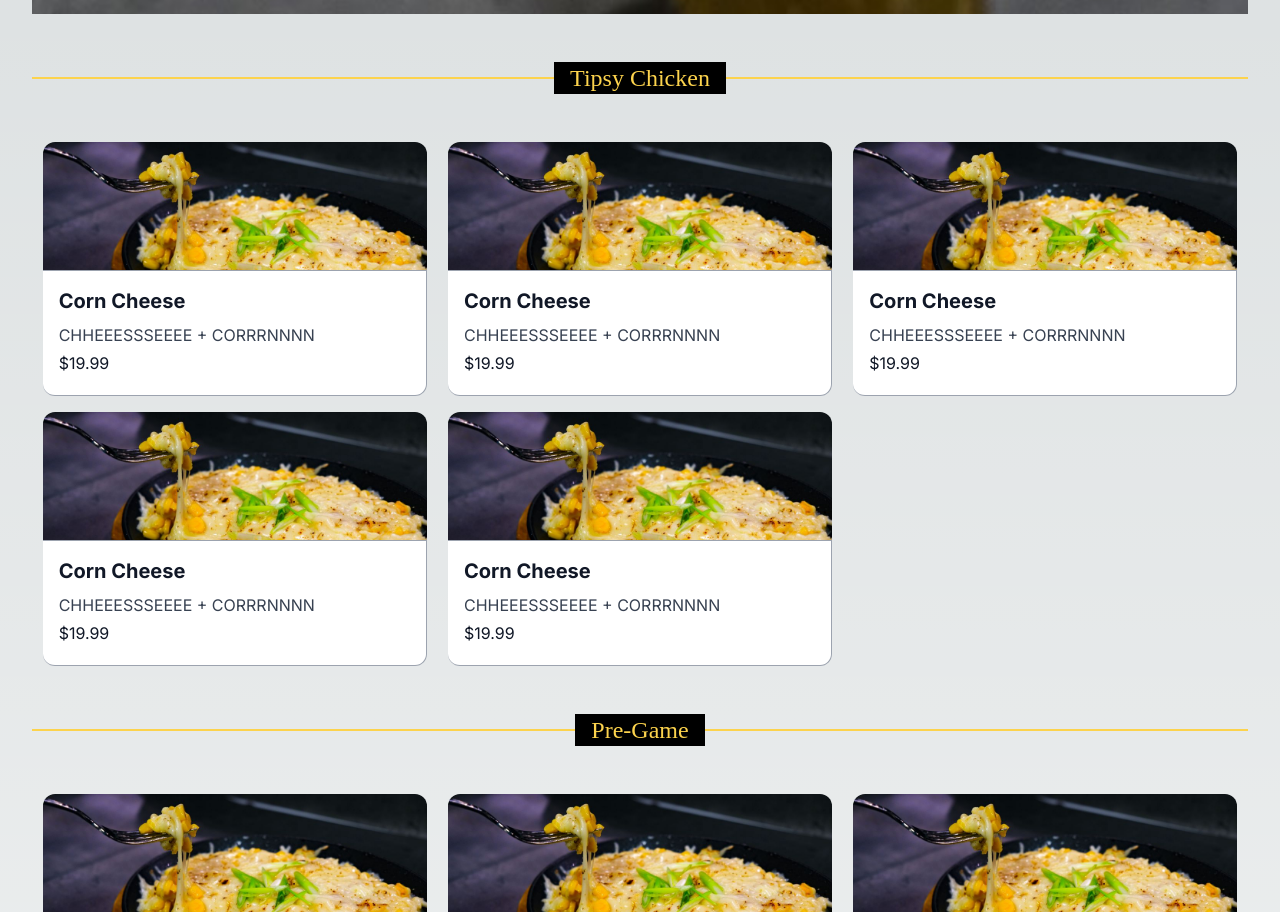
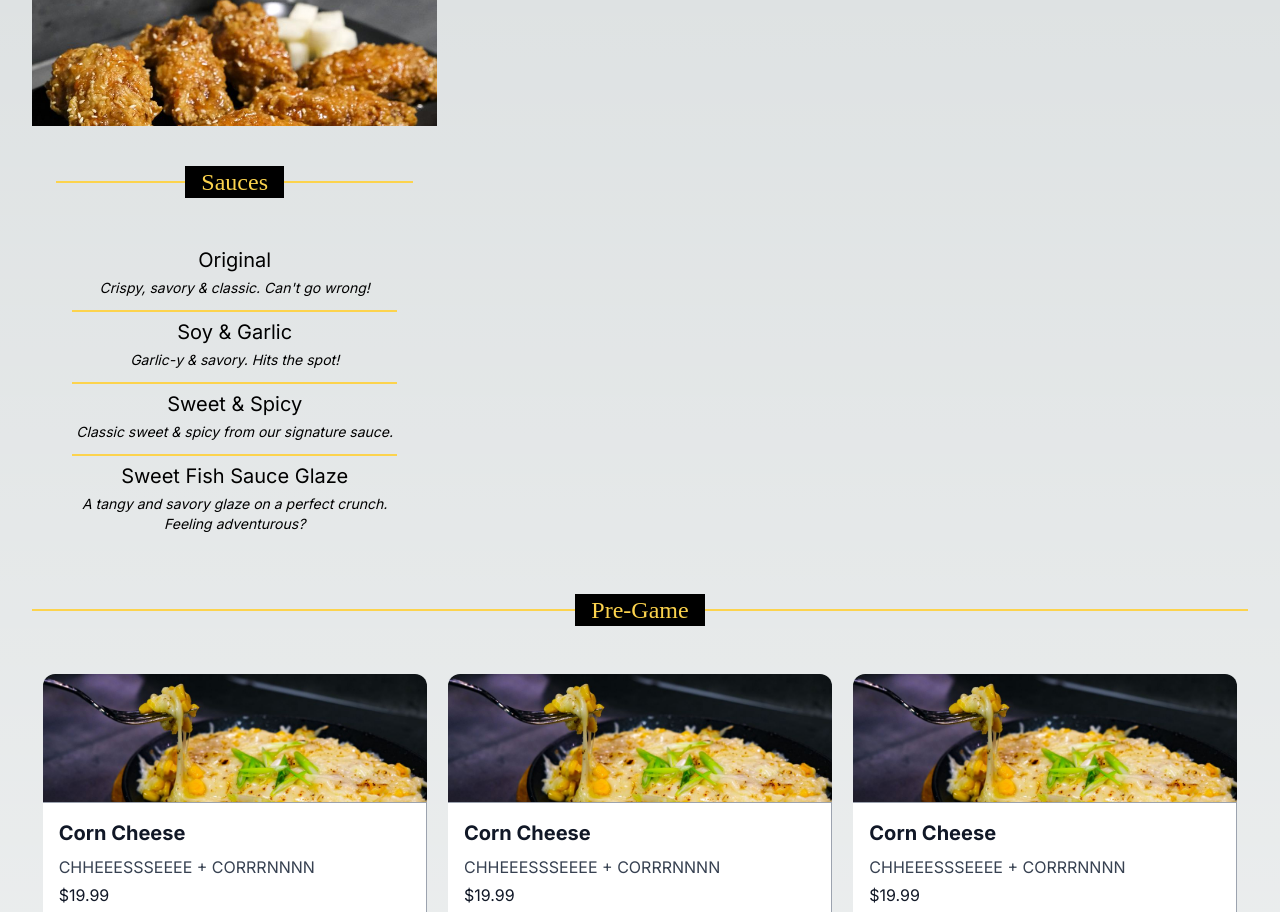
Before and after one commit to Hy-Nguyen/TipsyMenuReact, a Next.js app: page / in a window 1280 px wide. Shown: the part 640-1552 px from the top of the page. Built offline with nearby package versions, Linux system fonts and the light colour scheme.

Commit message:
Added Sauce Section

```diff
--- a/app/page.tsx
+++ b/app/page.tsx
@@ -17,16 +17,12 @@ export default function Home() {
       <Navbar/>
       <div id="container" className="items-center justify-between px-8">
         <section id="kfc">
-          <Chicken/>
+
           <Header text={"Tipsy Chicken"} />
           <div className="min-w-64 max-w-screen
                         md:grid md:grid-cols-2
                         lg:grid lg:grid-cols-3 lg:max-w-screen-xl lg:m-auto">
-            <MenuItemSmall/>
-            <MenuItemSmall/>
-            <MenuItemSmall/>
-            <MenuItemSmall/>
-            <MenuItemSmall/>
+           <Chicken/>
           </div>
         </section>
         <section id="pre-game">
--- a/components/chicken.tsx
+++ b/components/chicken.tsx
@@ -1,5 +1,7 @@
 import React from "react";
 import Image from "next/image";
+import Flavor from "./flavor";
+import Header from "./header";
 
 function Chicken(){
     return(
@@ -11,6 +13,25 @@ function Chicken(){
                 title=""
                 >
             </div>
+
+            <div className=" mx-6">
+                <Header text="Sauces" />
+                <div className=" mx-4">
+                    <Flavor flavor="Original"
+                        description="Crispy, savory & classic. Can't go wrong!"
+                        spacer={true}/>
+                    <Flavor flavor="Soy & Garlic"
+                        description="Garlic-y & savory. Hits the spot!"
+                        spacer={true}/>
+                    <Flavor flavor="Sweet & Spicy"
+                        description="Classic sweet & spicy from our signature sauce."
+                        spacer={true}/>
+                    <Flavor flavor="Sweet Fish Sauce Glaze"
+                        description="A tangy and savory glaze on a perfect crunch. Feeling adventurous?"
+                        spacer={false}/>
+                </div>
+            </div>
+
         </div>
     )
 }
--- /dev/null
+++ b/components/flavor.tsx
@@ -0,0 +1,26 @@
+import React from "react";
+
+function Flavor({flavor, description, spacer}) {
+    return (
+            <div className="w-full relative text-center py-2">
+                <div className="">
+                    <h1 className=" text-xl">
+                        {flavor}
+                    </h1>
+                </div>
+                <div>
+                    <p className="italic text-sm py-1">
+                        {description}
+                    </p>
+                </div>
+                {spacer === true &&
+                    <div className="absolute w-full h-0.5 bg-amber-300 mt-2">
+                    </div>
+                }
+
+            </div>
+
+    )
+};
+
+export default Flavor;
```
Also changed, not shown: public/Menu.txt (added).
